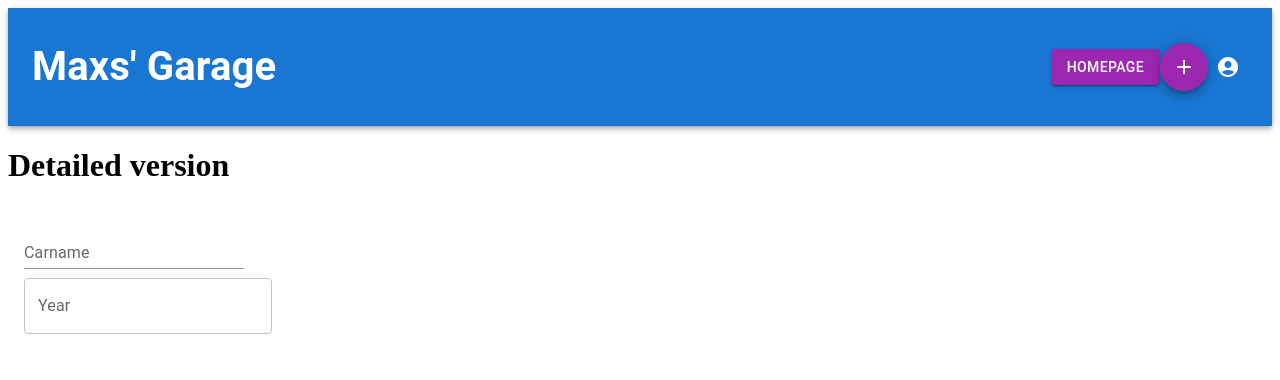
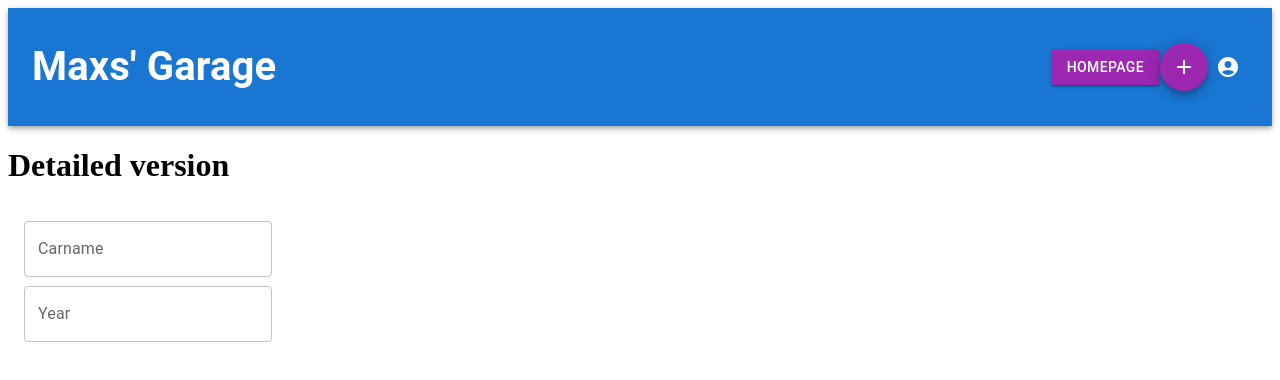
Before and after one commit to MaximilianNoethe/2024uK294_MaNoe_cars, a React (Vite) app in the folder uek294_cars-project/: page /details in a window 1280 px wide. Shown: the top 380 px of the page. Built offline with nearby package versions, Linux system fonts and the light colour scheme; no server answers.

Commit message:
Update textfield from standart to outlined

```diff
--- a/uek294_cars-project/src/components/Pages/DetailedCarPage.tsx
+++ b/uek294_cars-project/src/components/Pages/DetailedCarPage.tsx
@@ -38,15 +38,14 @@ function DetailedCarPage() {
         <Grid item xs={6}>
           <CardContent>
             <Typography gutterBottom variant="h5" component="div">
-              <TextField
-                id="standard-required-read-only-input"
+            <TextField
+                id="outlined-required-read-only-input"
                 label="Carname"
                 value={name}
                 onChange={(e) => setName(e.target.value)}
                 InputProps={{
                   readOnly: true,
                 }}
-                variant="standard"
               />
             </Typography>
             <Typography variant="body2" color="text.secondary">
```
